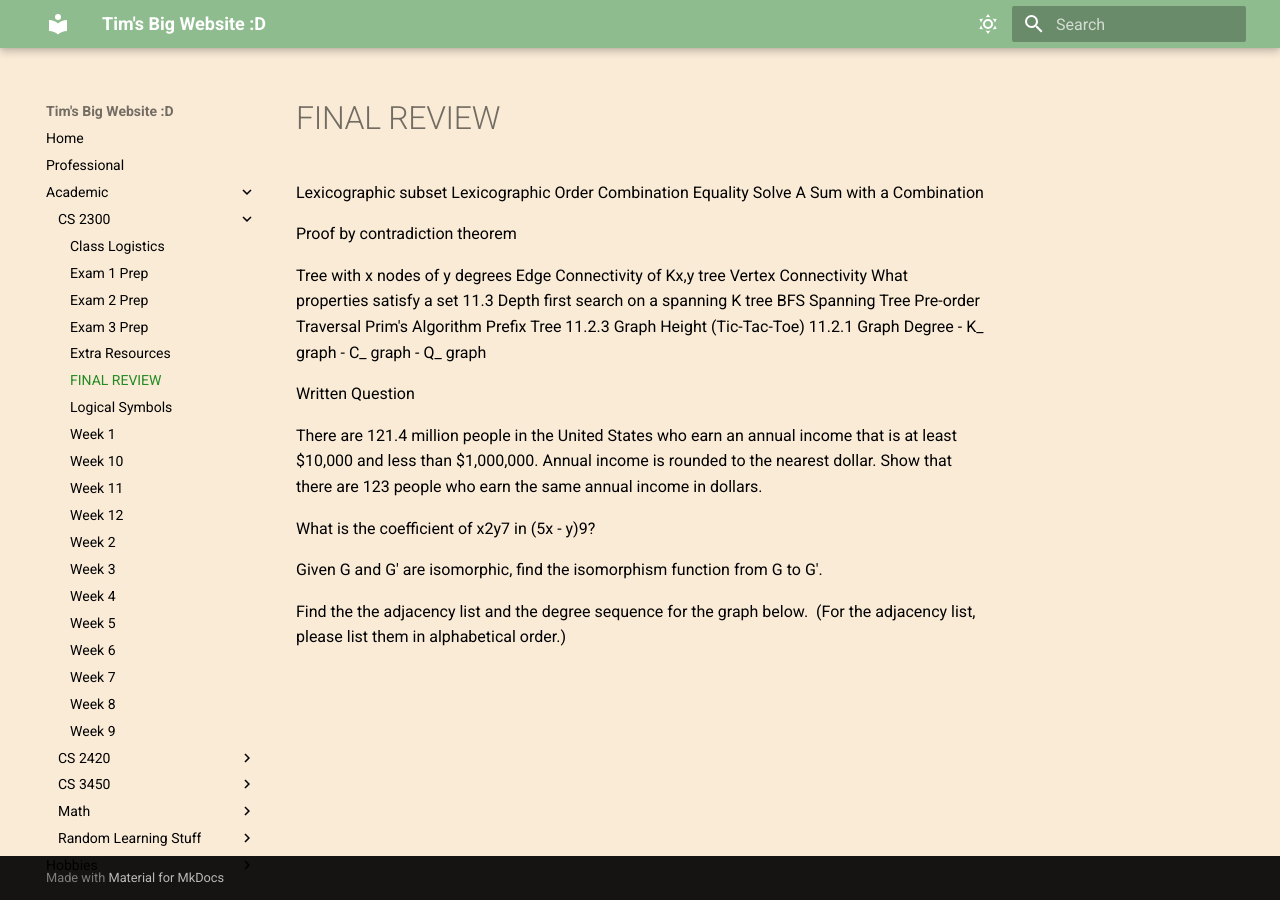
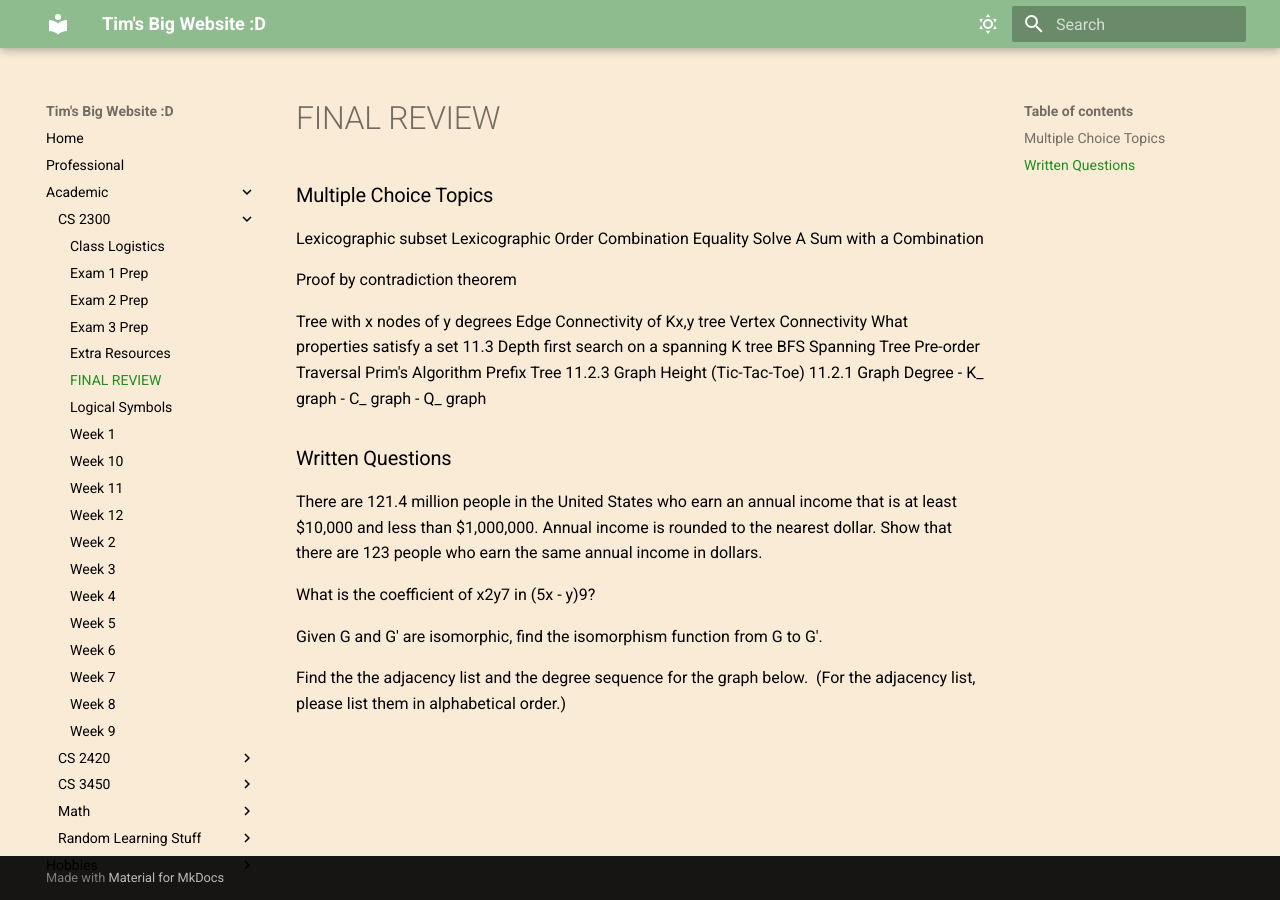
Before and after one commit to fishslips/TimSeverance, an MkDocs documentation site: the page built from docs/Academic/CS-2300/FINAL REVIEW.md, in a window 1280 px wide. Built offline with MkDocs 1.6.1 and Material for MkDocs 9.7.7, drawn with Linux system fonts in a browser that asks for light colours.

Commit message:
Update FINAL REVIEW.md

```diff
--- a/docs/Academic/CS-2300/FINAL REVIEW.md
+++ b/docs/Academic/CS-2300/FINAL REVIEW.md
@@ -1,5 +1,5 @@
 
-
+### Multiple Choice Topics
 
 Lexicographic subset
 Lexicographic Order
@@ -23,7 +23,7 @@ Graph Degree
 - C_ graph
 - Q_ graph
 
-Written Question
+### Written Questions
 
 There are 121.4 million people in the United States who earn an annual income that is at least $10,000 and less than $1,000,000. Annual income is rounded to the nearest dollar. Show that there are 123 people who earn the same annual income in dollars.
 
```
